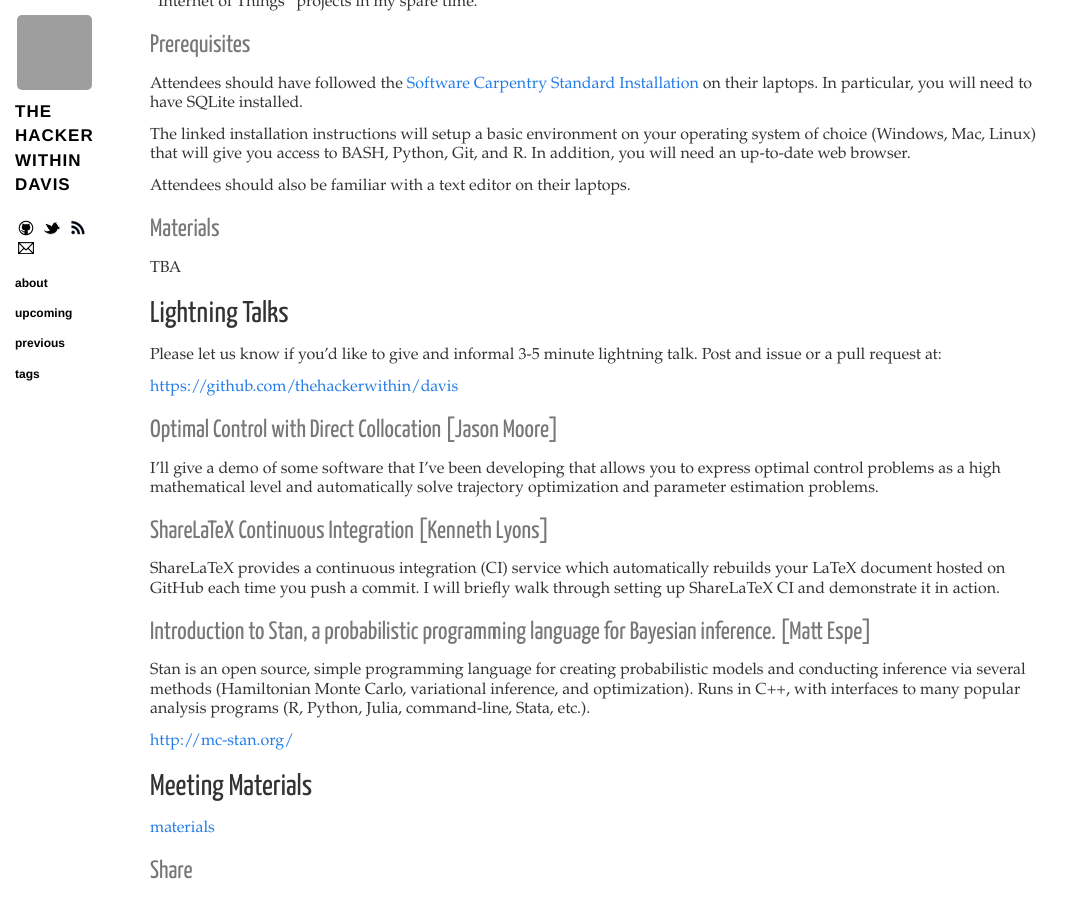
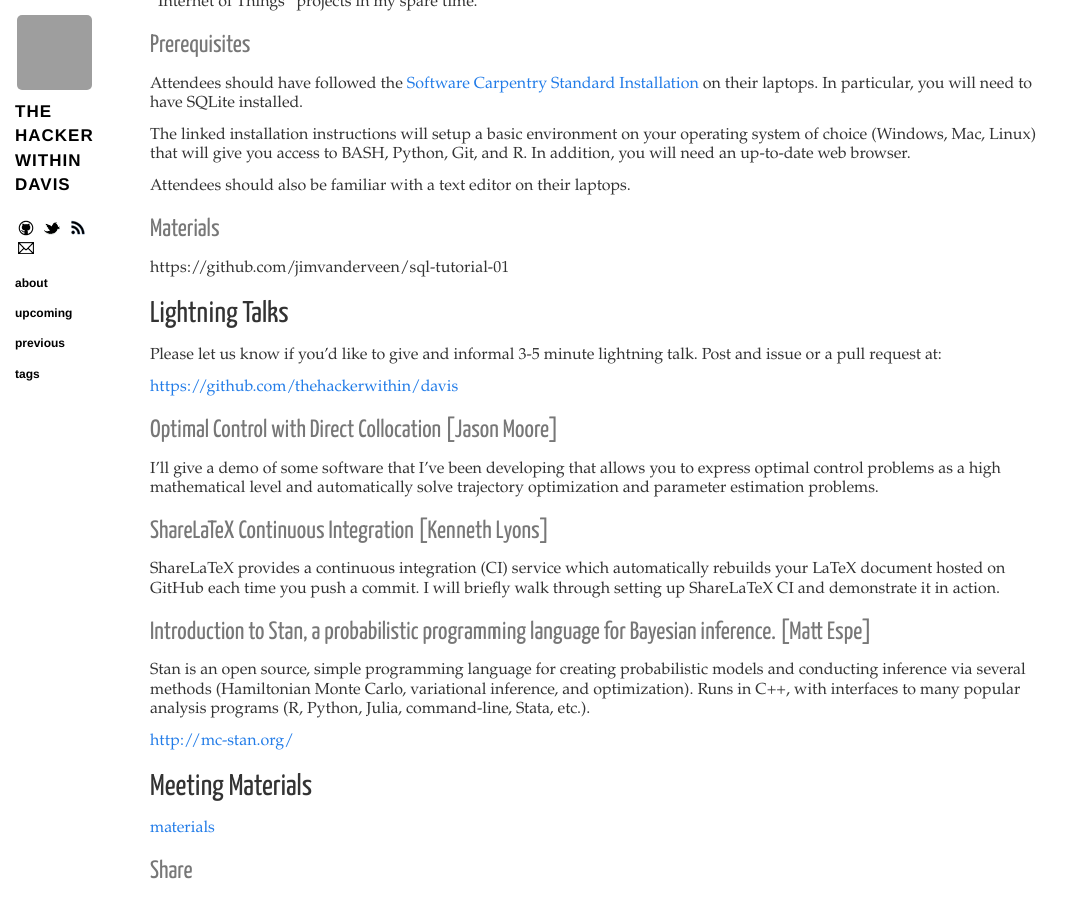
Before and after one commit to thehackerwithin/davis, a Jekyll site: the page built from _posts/2016-03-10-sql.markdown, in a window 1280 px wide and 900 px high, scrolled down 427 px. Shown: the whole window, without its empty margins (0-1083 px from the left). Built offline with Jekyll 4.4.1, drawn with Linux system fonts in a browser that asks for light colours; nearby versions of some CDN libraries; comment, search, counter and statistics services are not loaded; grey boxes are pictures that could not be loaded.

Commit message:
Link to SQL materials

```diff
--- a/_posts/2016-03-10-sql.markdown
+++ b/_posts/2016-03-10-sql.markdown
@@ -42,7 +42,7 @@ Attendees should also be familiar with a text editor on their laptops.
 
 ### Materials
 
-TBA
+https://github.com/jimvanderveen/sql-tutorial-01
 
 ## Lightning Talks
 
```
